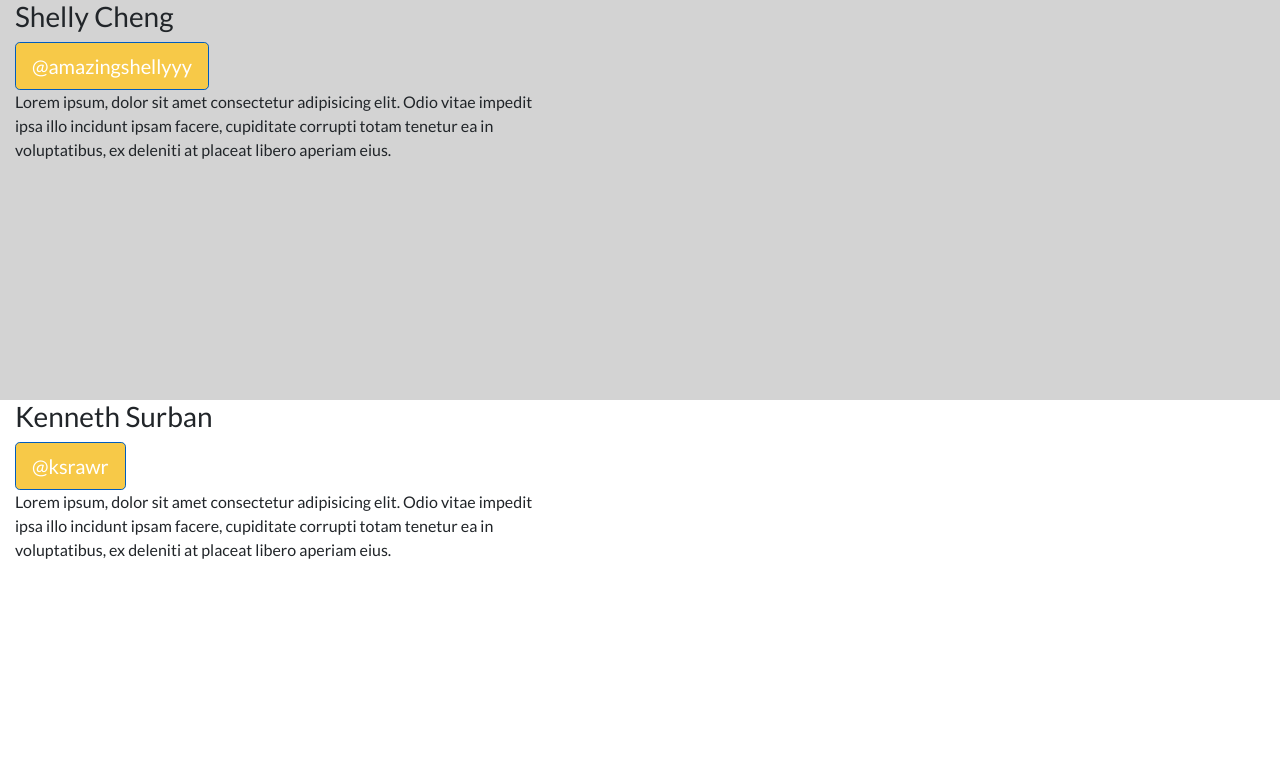
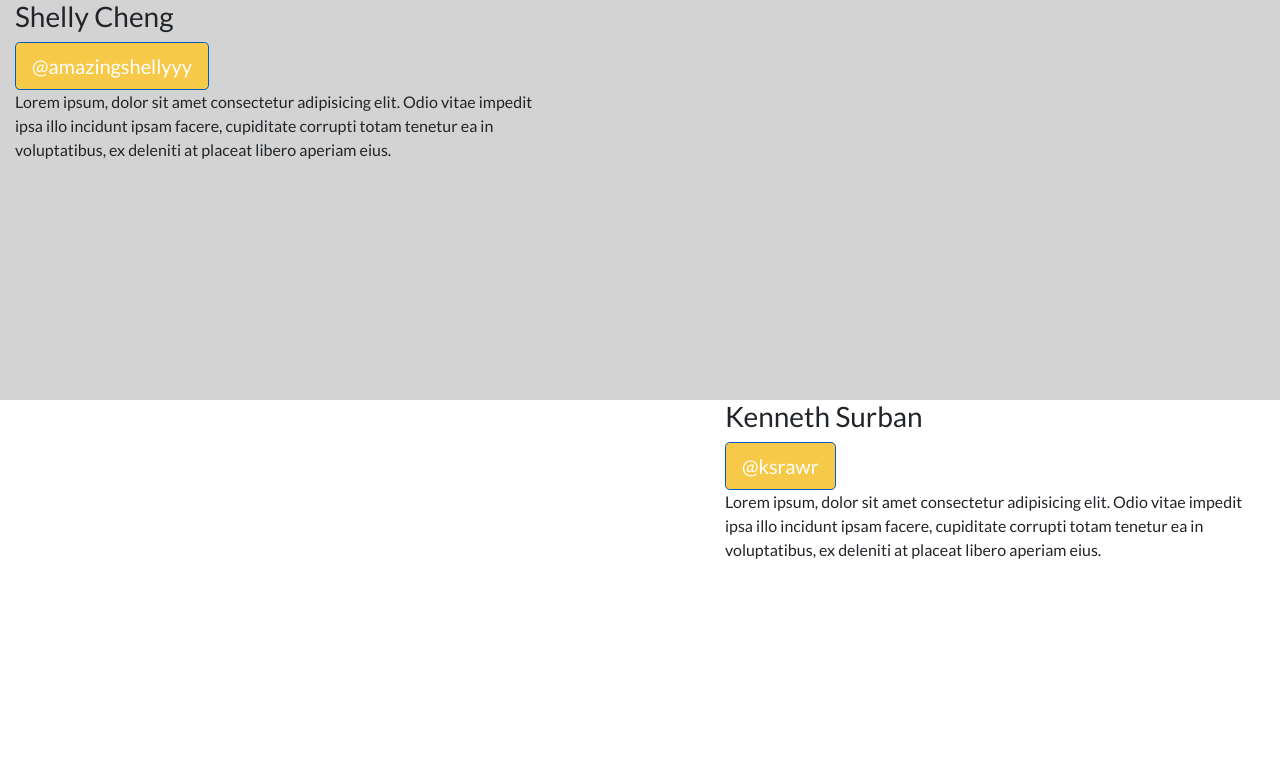
Before and after one commit to amazingshellyyy/catbook, a Django app: page /about/ in a window 1280 px wide. Shown: the part 56-814 px from the top of the page. Run offline with Django 3.2, Linux system fonts and the light colour scheme; some libraries are stand-ins or nearby versions.

Commit message:
stash changes

```diff
--- a/main_app/templates/about_us.html
+++ b/main_app/templates/about_us.html
@@ -19,15 +19,15 @@
     </div>
 </div>
 <div class="box2">
-    <div class="container m-0">
+    <div class="container mr-0">
     <div class="row">
+        <div class="col-sm-3"></div>
+        <div class="col-sm-3"></div>
         <div class="col-sm-6 content">
         <h3>Kenneth Surban</h3>
         <a href="https://github.com/ksrawr" class="btn btn-primary btn-lg active" id="gitbutton" role="button" aria-pressed="true">@ksrawr</a>
         <p>Lorem ipsum, dolor sit amet consectetur adipisicing elit. Odio vitae impedit ipsa illo incidunt ipsam facere, cupiditate corrupti totam tenetur ea in voluptatibus, ex deleniti at placeat libero aperiam eius.</p>
         </div>
-        <div class="col-sm-3"></div>
-        <div class="col-sm-3"></div>
     </div>
     </div>
 </div>
--- a/main_app/templates/base.html
+++ b/main_app/templates/base.html
@@ -18,7 +18,7 @@
 
 <body>
   <nav class="navbar navbar-expand-lg navbar-light bg-light">
-    <a class="navbar-brand" href="#">CatBook</a>
+    <a class="navbar-brand" href="/">CatBook</a>
     <button class="navbar-toggler" type="button" data-toggle="collapse" data-target="#navbarSupportedContent"
       aria-controls="navbarSupportedContent" aria-expanded="false" aria-label="Toggle navigation">
       <span class="navbar-toggler-icon"></span>
```
